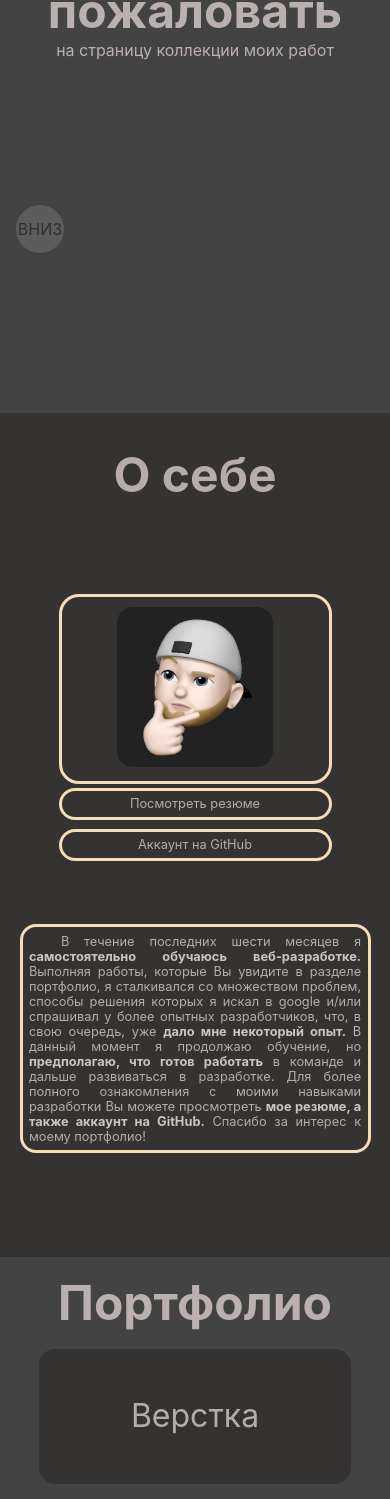
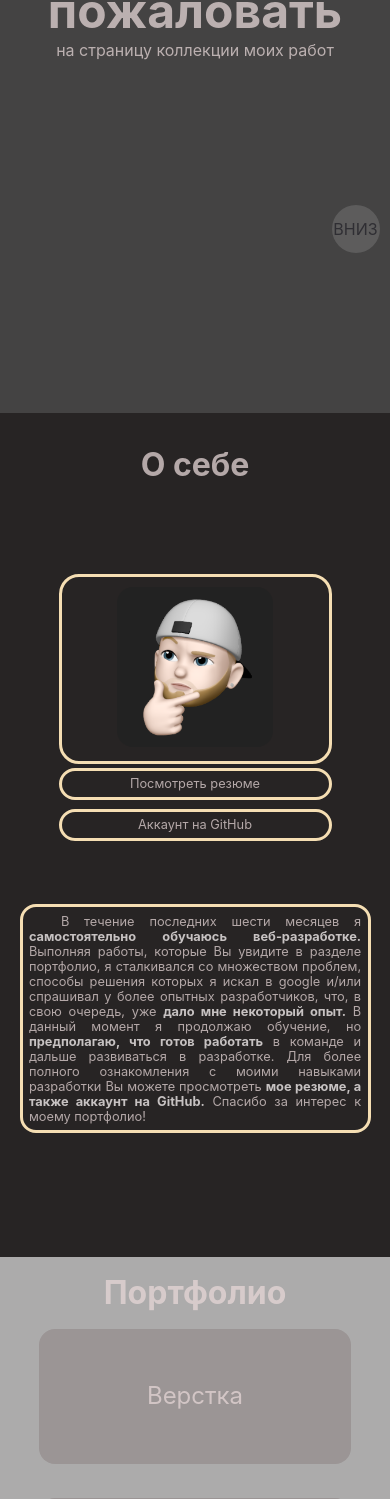
Before and after one commit to Evgenii-Buslaev/PortfolioSiteReact, a React (Create React App) app: page / in a window 390 px wide. Shown: the part 431-1930 px from the top of the page. Built offline with nearby package versions, Linux system fonts and the light colour scheme.

Commit message:
Added styles for modes for Greeting and About

```diff
--- a/src/App.js
+++ b/src/App.js
@@ -11,7 +11,7 @@ import "./App.css";
 import "./css/reset.css";
 
 function App() {
-  const [mode, setMode] = useState("light");
+  const [mode, setMode] = useState("dark");
 
   function changeMode() {
     if (mode === "dark") {
@@ -44,20 +44,20 @@ function App() {
         click={scrollDown}
       />
 
-      <AppSection name="greeting">
+      <AppSection mode={mode} name="greeting">
         <Greeting mode={mode} changeMode={() => changeMode(mode)} />
       </AppSection>
 
-      <AppSection name="about">
-        <About />
+      <AppSection mode={mode} name="about">
+        <About mode={mode} />
       </AppSection>
 
       <AppSection name="portfolio">
-        <Portfolio />
+        <Portfolio mode={mode} />
       </AppSection>
 
-      <AppSection name="contacts">
-        <Contacts />
+      <AppSection mode={mode} name="contacts">
+        <Contacts mode={mode} />
       </AppSection>
     </div>
   );
--- a/src/components/About.jsx
+++ b/src/components/About.jsx
@@ -1,16 +1,30 @@
 import styles from "../css/About.module.css";
 import photo from "../images/evgenii-buslaev.PNG";
 
-function About() {
+function About({ mode }) {
   return (
     <div className={styles.aboutCont}>
-      <h1 className={styles.aboutHeader}>О себе</h1>
+      <h1
+        className={
+          mode === "dark"
+            ? styles.aboutHeader
+            : `${styles.aboutHeader} ${styles.aboutHeaderLight}`
+        }
+      >
+        О себе
+      </h1>
       <div className={styles.aboutContent}>
         <div className={styles.photoBtns}>
           <div className={styles.photoCont}>
             <img src={photo} alt="developer" />
           </div>
-          <div className={styles.aboutButtons}>
+          <div
+            className={
+              mode === "dark"
+                ? styles.aboutButtons
+                : `${styles.aboutButtons} ${styles.aboutButtonsLight}`
+            }
+          >
             <a href="/" target="_blank">
               Посмотреть резюме
             </a>
@@ -23,7 +37,13 @@ function About() {
             </a>
           </div>
         </div>
-        <div className={styles.aboutDescription}>
+        <div
+          className={
+            mode === "dark"
+              ? styles.aboutDescription
+              : `${styles.aboutDescription} ${styles.aboutDescriptionLight}`
+          }
+        >
           <p>
             В течение последних шести месяцев я{" "}
             <strong>самостоятельно обучаюсь веб-разработке.</strong> Выполняя
--- a/src/components/AppSection.jsx
+++ b/src/components/AppSection.jsx
@@ -1,12 +1,30 @@
 import styles from "../css/AppSection.module.css";
 
-function AppSection({ name, children }) {
+function AppSection({ mode, name, children }) {
   let contStyles;
 
-  if (name === "greeting") contStyles = styles.greeting;
-  if (name === "about") contStyles = styles.about;
-  if (name === "portfolio") contStyles = styles.portfolio;
-  if (name === "contacts") contStyles = styles.contacts;
+  if (name === "greeting") {
+    contStyles =
+      mode === "dark"
+        ? styles.greeting
+        : `${styles.greeting} ${styles.greetingLight}`;
+  }
+  if (name === "about") {
+    contStyles =
+      mode === "dark" ? styles.about : `${styles.about} ${styles.aboutLight}`;
+  }
+  if (name === "portfolio") {
+    contStyles =
+      mode === "dark"
+        ? styles.portfolio
+        : `${styles.portfolio} ${styles.portfolioLight}`;
+  }
+  if (name === "contacts") {
+    contStyles =
+      mode === "dark"
+        ? styles.contacts
+        : `${styles.contacts} ${styles.contactsLight}`;
+  }
 
   return <section className={contStyles}>{children}</section>;
 }
--- a/src/components/Greeting.jsx
+++ b/src/components/Greeting.jsx
@@ -15,9 +15,7 @@ function Greeting({ mode, changeMode }) {
   const [underText, setUnderText] = useState("");
 
   const underTextRef = useRef(null);
-
   useEffect(() => {
-    window.scrollTo(0, 0);
     setTimeout(
       () => setText(greetingTextContent.slice(0, text.length + 1)),
       125
@@ -34,20 +32,36 @@ function Greeting({ mode, changeMode }) {
         <ImageButtons
           click={changeMode}
           style={{ top: "5rem", left: "80%" }}
-          image={dark}
-          alt="dark-mode"
+          image={light}
+          alt="light-mode"
         />
       ) : (
         <ImageButtons
           click={changeMode}
           style={{ top: "5rem", left: "80%" }}
-          image={light}
-          alt="light-mode"
+          image={dark}
+          alt="dark-mode"
         />
       )}
       <div className={styles.greetingCont}>
-        <h1>{text}</h1>
-        <h2 ref={underTextRef} style={{ opacity: 0 }}>
+        <h1
+          className={
+            mode === "dark"
+              ? styles.greetingText
+              : `${styles.greetingText} ${styles.greetingTextLight}`
+          }
+        >
+          {text}
+        </h1>
+        <h2
+          className={
+            mode === "dark"
+              ? styles.greetingUnderText
+              : `${styles.greetingUnderText} ${styles.greetingUnderTextLight}`
+          }
+          ref={underTextRef}
+          style={{ opacity: 0 }}
+        >
           {underText}
         </h2>
       </div>
--- a/src/components/Item.jsx
+++ b/src/components/Item.jsx
@@ -2,7 +2,7 @@ import { useRef } from "react";
 
 import styles from "../css/Item.module.css";
 
-function Item({ name, click, deploy, code, image }) {
+function Item({ mode, name, click, deploy, code, image }) {
   const element = useRef(null);
 
   function addBackground(elem) {
@@ -18,7 +18,13 @@ function Item({ name, click, deploy, code, image }) {
   }
 
   return (
-    <div className={styles.itemCont}>
+    <div
+      className={
+        mode === "dark"
+          ? styles.itemCont
+          : `${styles.itemCont} ${styles.itemContLight}`
+      }
+    >
       <a
         className={styles.item}
         target="_blank"
--- a/src/css/About.module.css
+++ b/src/css/About.module.css
@@ -1,7 +1,6 @@
 .aboutCont {
   width: 100%;
   height: 100%;
-  background-color: rgb(53, 50, 50);
 }
 
 .aboutHeader {
@@ -9,6 +8,10 @@
   font-weight: bold;
   color: rgba(230, 215, 215, 0.74);
   padding: 2rem;
+}
+
+.aboutHeaderLight {
+  color: #474646;
 }
 
 .aboutContent {
@@ -47,6 +50,10 @@
   text-indent: 2rem;
 }
 
+.aboutDescriptionLight p {
+  color: #474646;
+}
+
 .aboutDescription strong {
   color: rgba(255, 249, 249, 0.74);
   font-weight: bold;
@@ -73,6 +80,10 @@
   color: rgba(230, 215, 215, 0.74);
   border: solid wheat;
   border-radius: 1rem;
+}
+
+.aboutButtonsLight a {
+  color: #474646;
 }
 
 .aboutButtons a:hover {
@@ -127,6 +138,9 @@
 }
 
 @media (max-width: 540px) {
+  .aboutHeader {
+    font-size: 2rem;
+  }
   .aboutDescription p {
     font-size: 1rem;
   }
@@ -152,7 +166,7 @@
   }
 }
 
-@media (max-height: 750px) {
+@media (max-height: 720px) {
   .aboutDescription p {
     font-size: 0.8rem;
     padding: 0.4rem;
--- a/src/css/AppSection.module.css
+++ b/src/css/AppSection.module.css
@@ -5,9 +5,19 @@
   color: #d6c7c7;
 }
 
+.greetingLight {
+  background-color: rgb(139, 139, 139);
+  color: #474646;
+}
+
 .about {
   width: 100vw;
   height: 100vh;
+  background-color: rgb(39, 36, 36);
+}
+
+.aboutLight {
+  background-color: rgb(180, 179, 179);
 }
 
 .portfolio {
@@ -16,7 +26,17 @@
   background-color: rgb(68, 67, 67);
 }
 
+.portfolioLight {
+  background-color: rgb(172, 171, 171);
+  color: #474646;
+}
+
 .contacts {
   width: 100vw;
   height: 100vh;
+  background-color: rgb(39, 36, 36);
 }
+
+.contactsLight {
+  background-color: rgb(180, 179, 179);
+}
--- a/src/css/Contacts.module.css
+++ b/src/css/Contacts.module.css
@@ -1,7 +1,6 @@
 .contactsCont {
   width: 100%;
   height: 100%;
-  background-color: rgb(53, 50, 50);
   margin: 0;
 }
 
@@ -43,3 +42,9 @@
     padding: 1rem;
   }
 }
+
+@media (max-width: 540px) {
+  .contactsHeader {
+    font-size: 2rem;
+  }
+}
--- a/src/css/Greeting.module.css
+++ b/src/css/Greeting.module.css
@@ -9,15 +9,23 @@
   padding: 0;
 }
 
-.greetingCont h1 {
+.greetingText {
   font-size: 7rem;
   font-weight: bold;
   color: rgba(230, 215, 215, 0.74);
 }
 
-.greetingCont h2 {
+.greetingTextLight {
+  color: #474646;
+}
+
+.greetingUnderText {
   font-size: 5rem;
   color: rgba(230, 215, 215, 0.74);
+}
+
+.greetingUnderTextLight {
+  color: #474646;
 }
 
 @media (max-width: 1550px) {
--- a/src/css/Item.module.css
+++ b/src/css/Item.module.css
@@ -4,6 +4,10 @@
   margin: 1rem;
   border-radius: 1rem;
   background-color: rgb(53, 50, 50);
+}
+
+.itemContLight {
+  background-color: rgb(155, 149, 149);
 }
 
 .item {
@@ -53,7 +57,14 @@
   }
 }
 
-@media (max-height: 750px) {
+@media (max-width: 550px) {
+  .item h3 {
+    font-size: 1.5rem;
+    line-height: 1.5rem;
+  }
+}
+
+@media (max-width: 700px) and (max-height: 700px) {
   .itemCont {
     height: 15%;
   }
--- a/src/css/NavigationButton.module.css
+++ b/src/css/NavigationButton.module.css
@@ -1,6 +1,6 @@
 .navBtn {
   position: fixed;
-  left: 1rem;
+  left: 90%;
   width: 5rem;
   height: 5rem;
   background-color: rgb(151, 151, 151);
@@ -33,3 +33,9 @@
     line-height: 3rem;
   }
 }
+
+@media (max-width: 600px) {
+  .navBtn {
+    left: 85%;
+  }
+}
--- a/src/css/Portfolio.module.css
+++ b/src/css/Portfolio.module.css
@@ -44,6 +44,12 @@
   }
 }
 
+@media (max-width: 540px) {
+  .portfolioHeader {
+    font-size: 2rem;
+  }
+}
+
 @media (max-height: 800px) {
   .portfolioCont {
     height: 70%;
```
